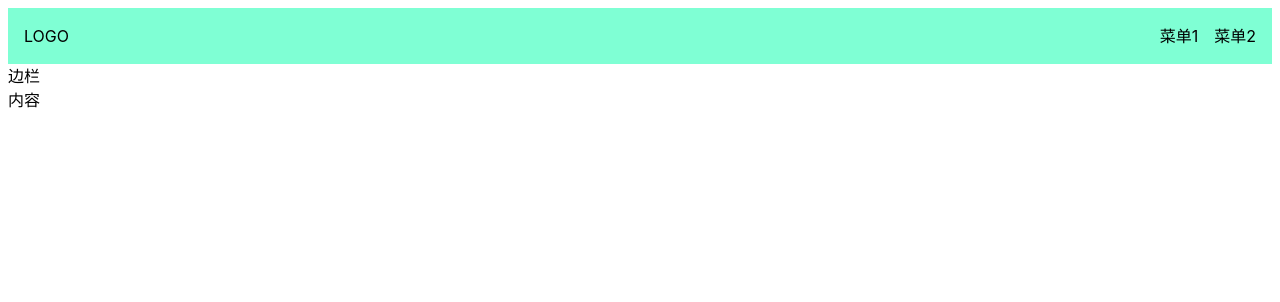
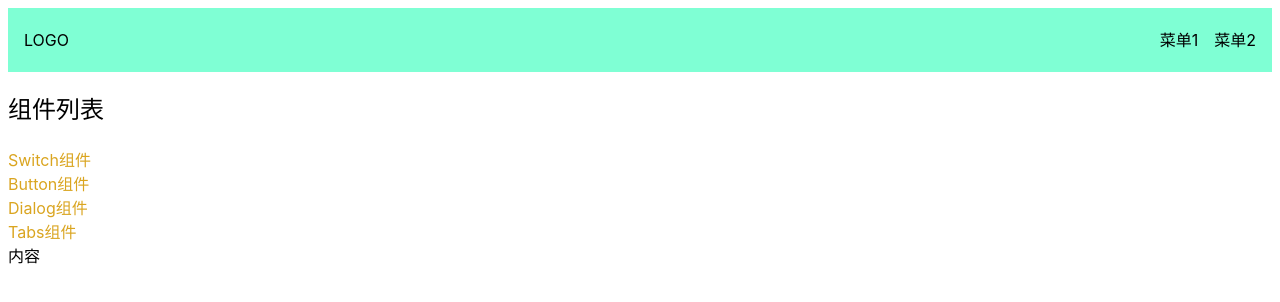
Before and after one commit to 12amtop/am-ui, a Vue app: page /#/doc in a window 1280 px wide. Shown: the top 302 px of the page. Built offline with nearby package versions, Linux system fonts and the light colour scheme.

Commit message:
初始化Doc组件

```diff
--- a/src/components/TopNav.vue
+++ b/src/components/TopNav.vue
@@ -14,7 +14,7 @@
     display: flex;
     justify-content: space-between;
     align-items: center;
-
+    height: 4rem;
     .logo {
         margin-left: 1rem;
     }
--- a/src/style.scss
+++ b/src/style.scss
@@ -14,13 +14,18 @@
   -webkit-text-size-adjust: 100%;
   body {
     a {
-      font-weight: 500;
+      text-decoration: none;
+      color: goldenrod;
       &:hover {
-        color: #535bf2;
+        color: lightblue;
       }
     }
+    ul,
+    ol,
     li {
       list-style: none;
+      margin: 0;
+      padding: 0;
     }
     h1 {
       font-size: 3.2em;
--- a/src/views/Doc.vue
+++ b/src/views/Doc.vue
@@ -5,7 +5,23 @@ import TopNav from '../components/TopNav.vue'
 <template>
     <TopNav></TopNav>
     <div class="content">
-        <aside>边栏</aside>
+        <aside>
+            <h2>组件列表</h2>
+            <ol>
+                <li>
+                    <RouterLink to="/doc/switch">Switch组件</RouterLink>
+                </li>
+                <li>
+                    <RouterLink to="/doc/button">Button组件</RouterLink>
+                </li>
+                <li>
+                    <RouterLink to="/doc/dialog">Dialog组件</RouterLink>
+                </li>
+                <li>
+                    <RouterLink to="/doc/tabs">Tabs组件</RouterLink>
+                </li>
+            </ol>
+        </aside>
         <main>内容</main>
     </div>
 </template>
--- a/src/views/Home.vue
+++ b/src/views/Home.vue
@@ -17,5 +17,15 @@ import TopNav from '../components/TopNav.vue'
 .banner {
     text-align: center;
     margin-top: 12rem;
+    h2 {
+        margin-bottom: 5rem;
+    }
+    a {
+        border: 1px solid #ccc;
+        margin: 1.5rem;
+        padding: .8rem;
+        border-radius: 20%;
+        background-color: bisque;
+    }
 }
 </style>
```
